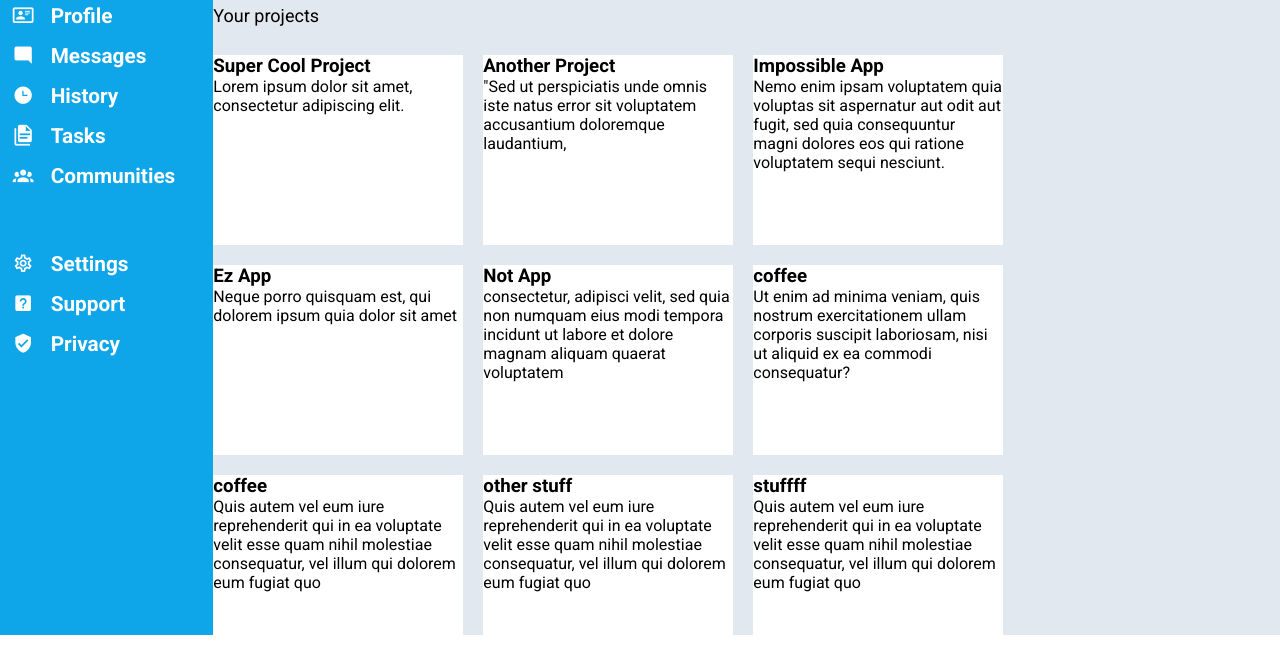
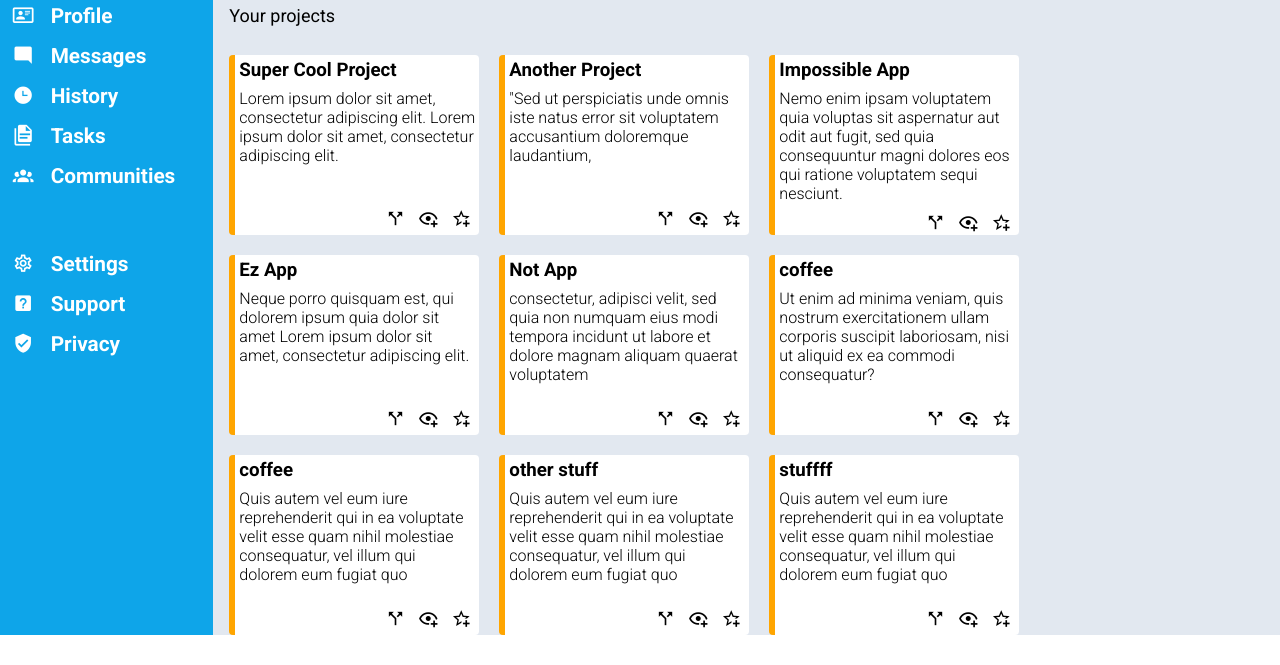
Before and after one commit to pkrzysiekk/odin-admin-dashboard, a website: page index.html in a window 1280 px wide. Shown: the part 165-830 px from the top of the page. After the commit the page ends 800 px from the top, so only its background shows below. Drawn offline with Linux system fonts and the light colour scheme.

Commit message:
Add proper cards styling with icons

```diff
--- a/index.html
+++ b/index.html
@@ -54,17 +54,76 @@
     <main>
         <p>Your projects</p>
         <main-container>
-            <div class="card"><h3>Super Cool Project</h3> <p>
+            <div class="card"><h3>Super Cool Project</h3> <p class="text">
                 Lorem ipsum dolor sit amet, consectetur adipiscing elit.
-            </p></div>
-            <div class="card"><h3>Another Project</h3> <p>"Sed ut perspiciatis unde omnis iste natus error sit voluptatem accusantium doloremque laudantium,</p></div>
-            <div class="card"><h3>Impossible App</h3><p>Nemo enim ipsam voluptatem quia voluptas sit aspernatur aut odit aut fugit, sed quia consequuntur magni dolores eos qui ratione voluptatem sequi nesciunt. </p></div>
-            <div class="card"><h3>Ez App</h3><p>Neque porro quisquam est, qui dolorem ipsum quia dolor sit amet</p></div>
-            <div class="card"><h3>Not App</h3><p>consectetur, adipisci velit, sed quia non numquam eius modi tempora incidunt ut labore et dolore magnam aliquam quaerat voluptatem</p></div>
-            <div class="card"><h3>coffee</h3><p>Ut enim ad minima veniam, quis nostrum exercitationem ullam corporis suscipit laboriosam, nisi ut aliquid ex ea commodi consequatur?</p></div>
-            <div class="card"><h3>coffee</h3><p>Quis autem vel eum iure reprehenderit qui in ea voluptate velit esse quam nihil molestiae consequatur, vel illum qui dolorem eum fugiat quo </p></div>
-            <div class="card"><h3>other stuff</h3><p>Quis autem vel eum iure reprehenderit qui in ea voluptate velit esse quam nihil molestiae consequatur, vel illum qui dolorem eum fugiat quo </p></div>
-            <div class="card"><h3>stuffff</h3><p>Quis autem vel eum iure reprehenderit qui in ea voluptate velit esse quam nihil molestiae consequatur, vel illum qui dolorem eum fugiat quo </p></div>
+                Lorem ipsum dolor sit amet, consectetur adipiscing elit.
+            </p>
+            <div class="buttons">
+                <span class="mdi mdi-call-split"></span>
+                 <span class="mdi mdi-eye-plus-outline"></span>
+                 <span class="mdi mdi-star-plus-outline"></span>
+                </div>
+</div>
+            <div class="card"><h3>Another Project</h3> <p>"Sed ut perspiciatis unde omnis iste natus error sit voluptatem accusantium doloremque laudantium,</p>
+                <div class="buttons">
+                <span class="mdi mdi-call-split"></span>
+                 <span class="mdi mdi-eye-plus-outline"></span>
+                 <span class="mdi mdi-star-plus-outline"></span>
+                </div>
+
+
+            </div>
+            <div class="card"><h3>Impossible App</h3><p>Nemo enim ipsam voluptatem quia voluptas sit aspernatur aut odit aut fugit, sed quia consequuntur magni dolores eos qui ratione voluptatem sequi nesciunt. </p>
+                <div class="buttons">
+                    <span class="mdi mdi-call-split"></span>
+                     <span class="mdi mdi-eye-plus-outline"></span>
+                     <span class="mdi mdi-star-plus-outline"></span>
+                    </div>
+    </div>
+            <div class="card"><h3>Ez App</h3><p>Neque porro quisquam est, qui dolorem ipsum quia dolor sit amet
+                Lorem ipsum dolor sit amet, consectetur adipiscing elit.
+            </p>
+                <div class="buttons">
+                    <span class="mdi mdi-call-split"></span>
+                     <span class="mdi mdi-eye-plus-outline"></span>
+                     <span class="mdi mdi-star-plus-outline"></span>
+                    </div>
+    </div>
+            <div class="card"><h3>Not App</h3><p>consectetur, adipisci velit, sed quia non numquam eius modi tempora incidunt ut labore et dolore magnam aliquam quaerat voluptatem</p>
+                <div class="buttons">
+                    <span class="mdi mdi-call-split"></span>
+                     <span class="mdi mdi-eye-plus-outline"></span>
+                     <span class="mdi mdi-star-plus-outline"></span>
+                    </div>
+    </div>
+            <div class="card"><h3>coffee</h3><p>Ut enim ad minima veniam, quis nostrum exercitationem ullam corporis suscipit laboriosam, nisi ut aliquid ex ea commodi consequatur?</p>
+                <div class="buttons">
+                    <span class="mdi mdi-call-split"></span>
+                     <span class="mdi mdi-eye-plus-outline"></span>
+                     <span class="mdi mdi-star-plus-outline"></span>
+                    </div>
+    </div>
+            <div class="card"><h3>coffee</h3><p>Quis autem vel eum iure reprehenderit qui in ea voluptate velit esse quam nihil molestiae consequatur, vel illum qui dolorem eum fugiat quo </p>
+                <div class="buttons">
+                    <span class="mdi mdi-call-split"></span>
+                     <span class="mdi mdi-eye-plus-outline"></span>
+                     <span class="mdi mdi-star-plus-outline"></span>
+                    </div>
+    </div>
+            <div class="card"><h3>other stuff</h3><p>Quis autem vel eum iure reprehenderit qui in ea voluptate velit esse quam nihil molestiae consequatur, vel illum qui dolorem eum fugiat quo </p>
+                <div class="buttons">
+                    <span class="mdi mdi-call-split"></span>
+                     <span class="mdi mdi-eye-plus-outline"></span>
+                     <span class="mdi mdi-star-plus-outline"></span>
+                    </div>
+    </div>
+            <div class="card"><h3>stuffff</h3><p>Quis autem vel eum iure reprehenderit qui in ea voluptate velit esse quam nihil molestiae consequatur, vel illum qui dolorem eum fugiat quo </p>
+                <div class="buttons">
+                    <span class="mdi mdi-call-split"></span>
+                     <span class="mdi mdi-eye-plus-outline"></span>
+                     <span class="mdi mdi-star-plus-outline"></span>
+                    </div>
+    </div>
         </main-container>
     </main>
 </grid-container>
--- a/style.css
+++ b/style.css
@@ -145,17 +145,37 @@ input[type="text"]:focus{
 }
 .card{
     background-color: #ffffff;
-    height: 190px;
+    height: 180px;
     width: 250px;
     text-align: start;
     font-size: 1rem;
-
+    display: grid;
+    grid-template-rows: 1fr 8fr 1fr;
+    border-radius:4px ;
+    border-left:solid orange 0.4rem;
+}
+.card p{
+    font-weight: 300;
+    padding: 4px;
+    align-self: start;
+}
+.card h3{
+    padding: 4px;
+}
+.card .buttons{
+    justify-self: end;
+    padding: 4px;
+    font-size: 20px;
+}
+.buttons span{
+    margin: 4px;
 }
 main{
     display: grid;
     grid-template-columns: 3.5fr  1fr;
     grid-template-rows: 5vh 1fr 1fr;
     gap: 20px;
+    padding-left: 1rem;
 }
 main p{
    align-self:center ;
@@ -166,4 +186,5 @@ main-container{
     grid-template-columns: repeat(auto-fit,250px);
     justify-items: center;
     gap: 20px;
+
 }
```
